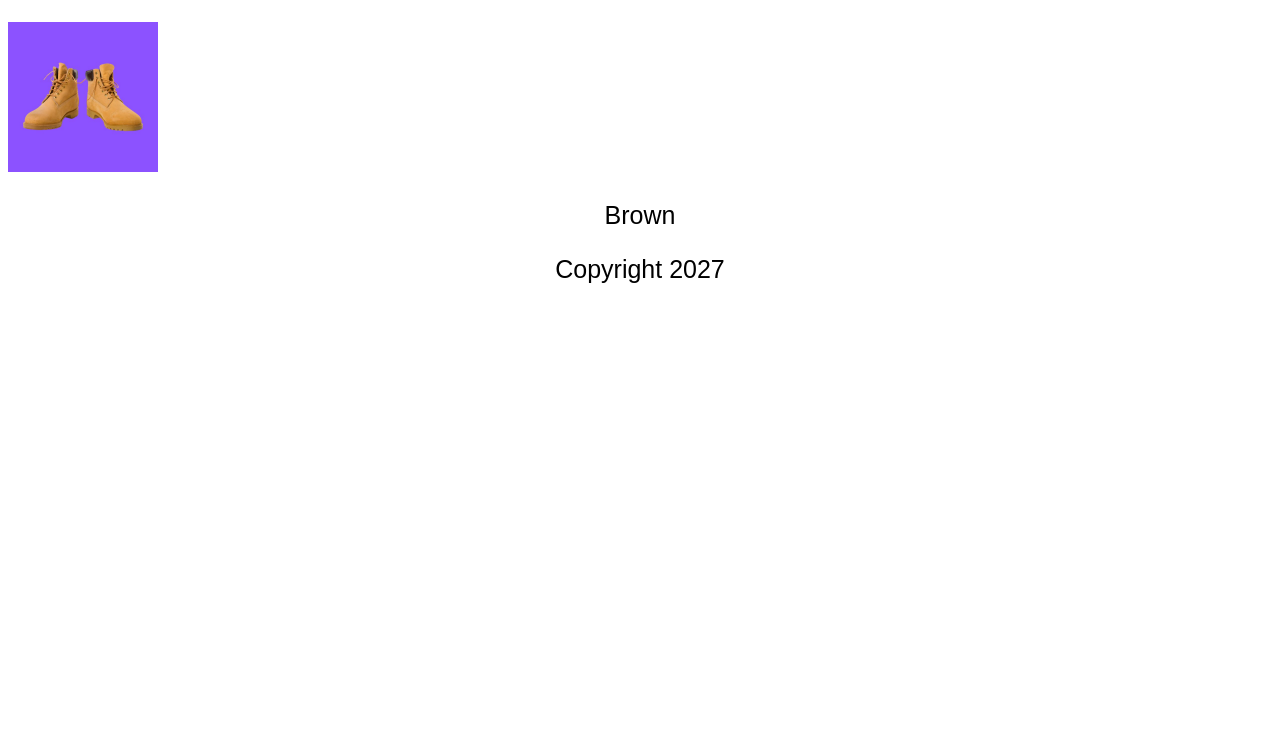
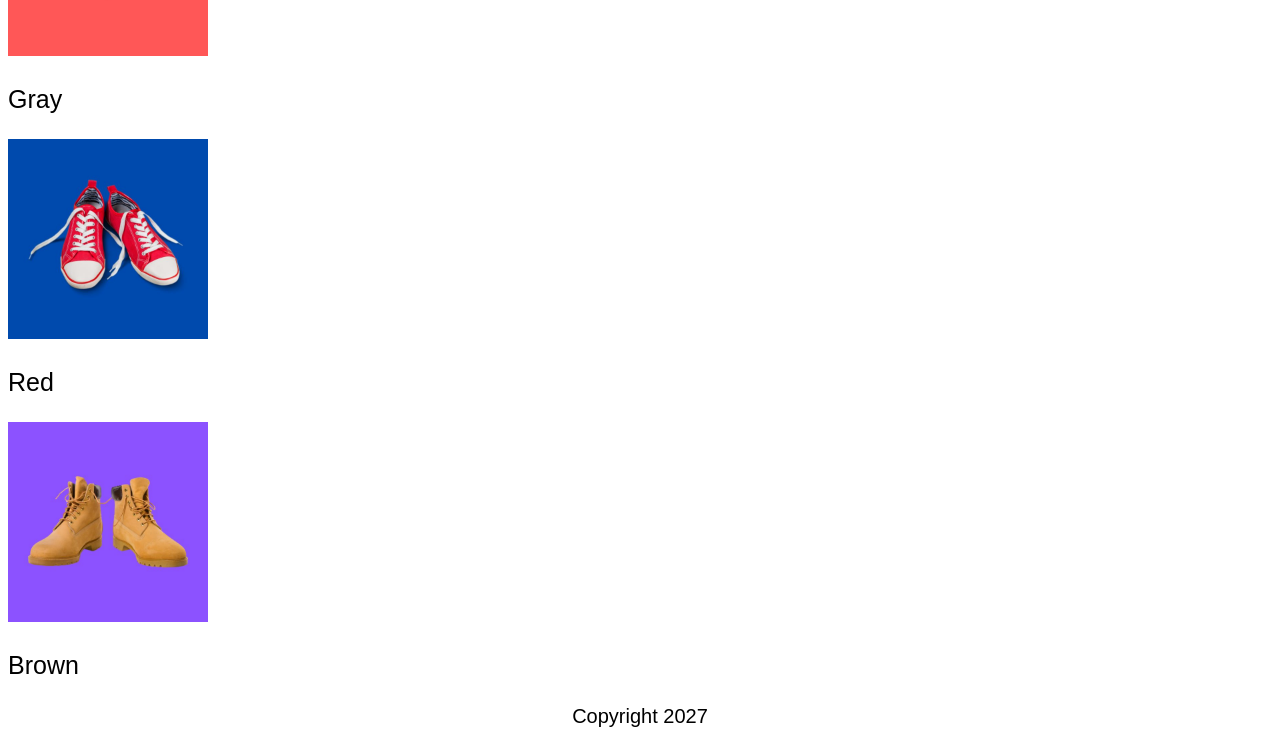
Before and after one commit to AdrielleRivera/Shoes-Design, a plain HTML site: page index.html in a window 1280 px wide. Shown: the part 1972-2720 px from the top of the page. Before the commit the page ends 2281 px from the top, so only its background shows below. Drawn offline with Linux system fonts and the light colour scheme.

Commit message:
Update style.css

```diff
--- a/style.css
+++ b/style.css
@@ -5,16 +5,21 @@
 h1{
   font-size:36px;
   text-align:center;
-  background-color:gray;
   padding:20px;
 
 }
 p{
   font-size:25px;
   font-family: Arial,sans-serif;
+  text-align:left;
+}
+
+img{
+  width:200px;
+  height:200px;
+}
+
+footer p{
   text-align:center;
+  font-size:20px;
 }
-img{
-  width:150px;
-  height:150px;
-}
```
